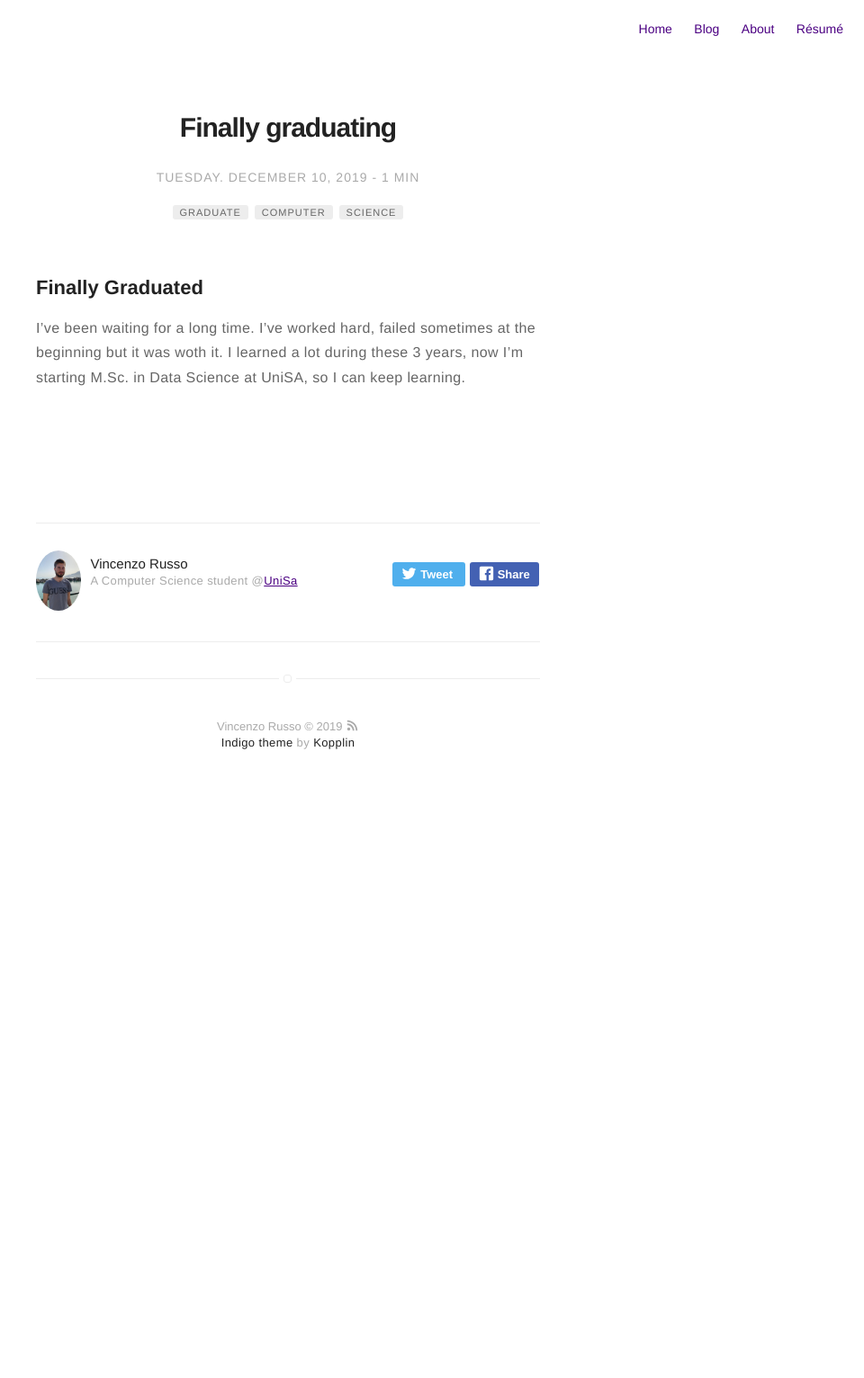
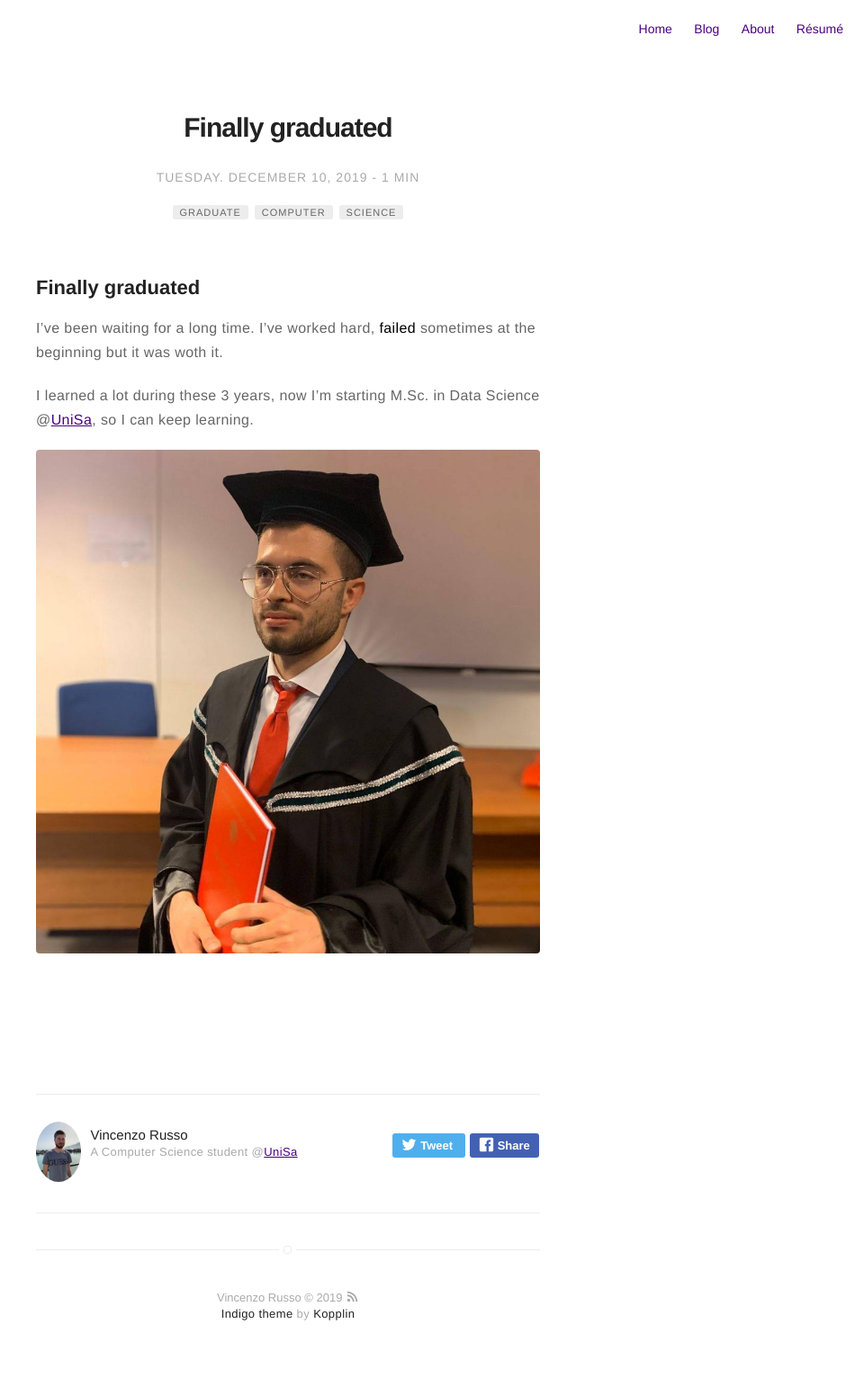
Before and after one commit to vincenzorusso12/vincenzorusso12.github.io, a Jekyll site: the page built from _posts/2019-12-10-graduating.markdown, in a window 1280 px wide. Shown: the whole page at 90% size, without its empty margins (320-1280 px from the left). Built offline with Jekyll 4.4.1, drawn with Linux system fonts in a browser that asks for light colours; before the commit the page ends 900 px from its top, so only the background shows below that.

Commit message:
update site

```diff
--- a/_posts/2019-12-10-graduating.markdown
+++ b/_posts/2019-12-10-graduating.markdown
@@ -1,5 +1,5 @@
 ---
-title: "Finally graduating"
+title: "Finally graduated"
 layout: post
 date: 2019-12-10 11:48
 image: /assets/images/markdown.jpg
@@ -13,7 +13,10 @@ author: vincenzorusso
 description: Hello World
 ---
 
-## Finally Graduated
+## Finally graduated
 
-I've been waiting for a long time. I've worked hard, failed sometimes at the beginning but it was woth it.
-I learned a lot during these 3 years, now I'm starting M.Sc. in Data Science at UniSA, so I can keep learning.
+I've been waiting for a long time. I've worked hard, **failed** sometimes at the beginning but it was woth it.
+
+I learned a lot during these 3 years, now I'm starting M.Sc. in Data Science @<a href='https://www.unisa.it' target='_blank'>UniSa</a>, so I can keep learning.
+
+![That's me.](/assets/grad.jpg){:class="img-responsive"}
```
Also changed, not shown: assets/grad.jpg (added).
